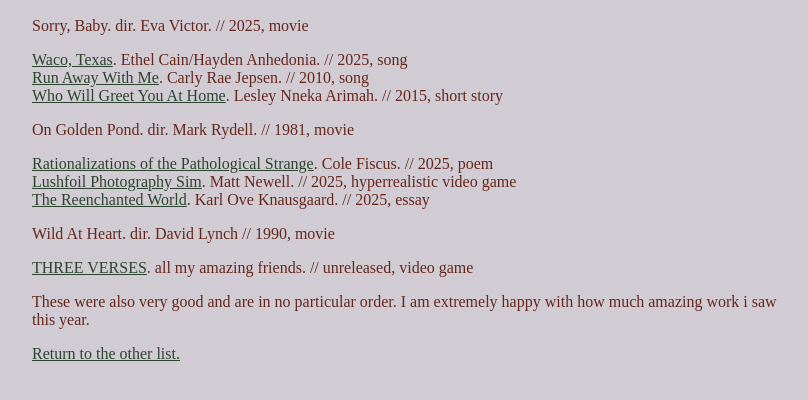
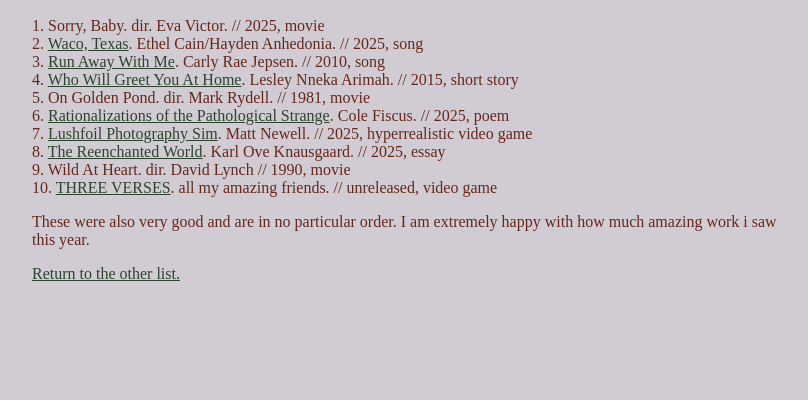
Before and after one commit to burrowbling/burrowbling.github.io, a plain HTML site: page lists/more_artworks_encountered_2025.html in a window 1280 px wide. Shown: the part 138-538 px from the top of the page, without its empty margins (228-1036 px from the left). Drawn offline with Linux system fonts and the light colour scheme.

Commit message:
Update more_artworks_encountered_2025.html

```diff
--- a/lists/more_artworks_encountered_2025.html
+++ b/lists/more_artworks_encountered_2025.html
@@ -25,16 +25,16 @@
     <h2>Ten more artworks I encountered in 2025</h2>
     <p><em></em></p>
 
-    <p>Sorry, Baby. dir. Eva Victor. // 2025, movie</p>
-    <ul><li><a href="https://open.spotify.com/track/1gVsiqgAxncJ4sKcuT7HW6?si=073c39ff5e8e43e6">Waco, Texas</a>. Ethel Cain/Hayden Anhedonia. // 2025, song</li></ul>
-    <ul><li><a href="https://open.spotify.com/track/0FS7B5o3QyvOD8eWjnbLoO?si=c898ea02793c4f28">Run Away With Me</a>. Carly Rae Jepsen. // 2010, song </li></ul>
-    <ul><li><a href="https://www.newyorker.com/magazine/2015/10/26/who-will-greet-you-at-home">Who Will Greet You At Home</a>. Lesley Nneka Arimah. // 2015, short story</li></ul>
-    <p>On Golden Pond. dir. Mark Rydell. // 1981, movie</p>
-    <ul><li><a href="https://thelivingwebsite.com/?writing">Rationalizations of the Pathological Strange</a>. Cole Fiscus. // 2025, poem</li></ul>
-    <ul><li><a href="https://store.steampowered.com/app/1749860/">Lushfoil Photography Sim</a>. Matt Newell. // 2025, hyperrealistic video game</li></ul>
-    <ul><li><a href="https://harpers.org/archive/2025/06/the-reenchanted-world-karl-ove-knausgaard-digital-age/">The Reenchanted World</a>. Karl Ove Knausgaard. // 2025, essay</li></ul>
-    <p>Wild At Heart. dir. David Lynch // 1990, movie</p>
-    <ul><li><a href="https://store.steampowered.com/app/3139120/">THREE VERSES</a>. all my amazing friends. // unreleased, video game</li></ul>
+    <ul><li>1. Sorry, Baby. dir. Eva Victor. // 2025, movie</li></ul>
+    <ul><li>2. <a href="https://open.spotify.com/track/1gVsiqgAxncJ4sKcuT7HW6?si=073c39ff5e8e43e6">Waco, Texas</a>. Ethel Cain/Hayden Anhedonia. // 2025, song</li></ul>
+    <ul><li>3. <a href="https://open.spotify.com/track/0FS7B5o3QyvOD8eWjnbLoO?si=c898ea02793c4f28">Run Away With Me</a>. Carly Rae Jepsen. // 2010, song </li></ul>
+    <ul><li>4. <a href="https://www.newyorker.com/magazine/2015/10/26/who-will-greet-you-at-home">Who Will Greet You At Home</a>. Lesley Nneka Arimah. // 2015, short story</li></ul>
+    <ul><li>5. On Golden Pond. dir. Mark Rydell. // 1981, movie</li></ul>
+    <ul><li>6. <a href="https://thelivingwebsite.com/?writing">Rationalizations of the Pathological Strange</a>. Cole Fiscus. // 2025, poem</li></ul>
+    <ul><li>7. <a href="https://store.steampowered.com/app/1749860/">Lushfoil Photography Sim</a>. Matt Newell. // 2025, hyperrealistic video game</li></ul>
+    <ul><li>8. <a href="https://harpers.org/archive/2025/06/the-reenchanted-world-karl-ove-knausgaard-digital-age/">The Reenchanted World</a>. Karl Ove Knausgaard. // 2025, essay</li></ul>
+    <ul><li>9. Wild At Heart. dir. David Lynch // 1990, movie</li></ul>
+    <ul><li>10. <a href="https://store.steampowered.com/app/3139120/">THREE VERSES</a>. all my amazing friends. // unreleased, video game</li></ul>
 
 
     <p> These were also very good and are in no particular order. I am extremely happy with how much amazing work i saw this year.
```
